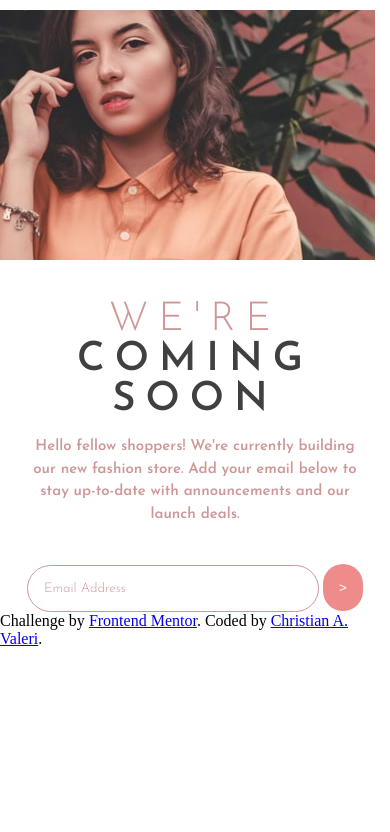
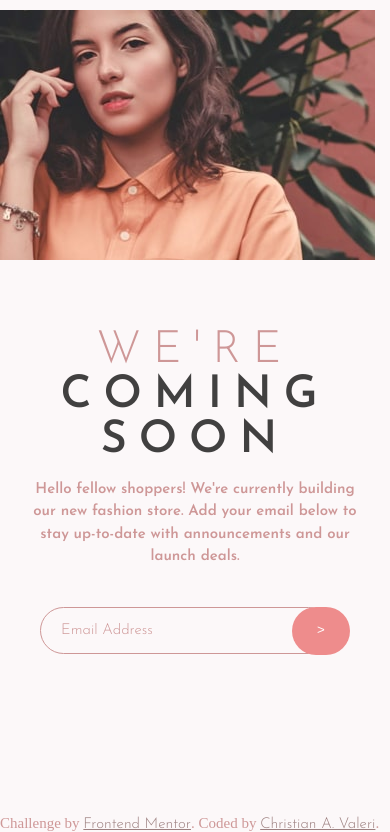
Before and after one commit to MortalChris/base-apparel-coming-soon-master, a plain HTML site: page index.html in a window 390 px wide. Shown: the part 82-914 px from the top of the page. Before the commit the page ends 844 px from the top, so only its background shows below. Drawn offline with Linux system fonts and the light colour scheme.

Commit message:
Finish Mobile design(99%)

```diff
--- a/index.html
+++ b/index.html
@@ -31,7 +31,7 @@
     </section>
 
     <section id="input">
-      <input type="text" class="texts" value="Email Address"></input>
+      <input type="text" class="texts" placeholder=" Email Address"></input>
       <input type="button" class="btn" value=">"></input>
     </section>
 
--- a/style.css
+++ b/style.css
@@ -2,7 +2,7 @@
 @import url('https://fonts.googleapis.com/css2?family=Josefin+Sans:wght@300&display=swap');
 @import url('https://fonts.googleapis.com/css2?family=Josefin+Sans:wght@300;600&display=swap');
 *{
-    background-color: hsl(0, 0%, 100%);
+    background-color: hsl(336, 45%, 98%);
     overflow-y: hidden;
     margin: 0;
     padding: 0;
@@ -34,25 +34,25 @@
 /*Where h1 and paragrph text are*/
 .article h1{
     font-family: 'Josefin Sans', sans-serif;
-    font-size:2.5rem;
+    font-size:2.8rem;
     display: flex;
     justify-content: center;
 }
 .first{
     font-weight: 400;
-    letter-spacing: 10px;
-    margin-top: 2.3rem;
+    letter-spacing: 12px;
+    margin-top: 4rem;
     color: hsl(0, 36%, 70%);
 }
 .second{
-    letter-spacing: 10px;
+    letter-spacing: 12px;
     color: rgb(65, 64, 64);
 }
 .third{
-    letter-spacing: 10px;
+    letter-spacing: 12px;
     color: rgb(65, 64, 64);
 }
-
+/*Paragrpah*/
 .article p{
     display: flex;
     text-align: center;
@@ -70,12 +70,21 @@
     margin-top:1.2rem;
     place-self: center;
 }
+
 .btn{
+    cursor: pointer;
+    display: inline-block;
+    margin-left: -44px;
     padding: 1rem;
+    padding-top: .92rem;
+    padding-bottom: 1.1rem;
+    padding-left: 1.6rem;
+    padding-right: 1.6rem;
     border: none;
     border-radius: 2rem;
     background-color: hsl(0, 74%, 74%);
     color: white;
+
 }
 .texts{
     margin-top:1.2rem;
@@ -87,11 +96,22 @@
     border-radius: 2rem;
     font-family: Josefin Sans;
 }
+::placeholder {
+    color:hsl(0, 36%, 70%);
+    font-weight: 20;
+    font-size: 15px;
+    /*Placeholder text input value "Email Address"*/
+}
 /*footer*/
-attribution a{
+footer{
+    margin-top: 10rem;
+    font-size: 15px;
+    color: hsl(0, 36%, 70%);
+}
+.attribution a{
     font-family: Josefin Sans;
-    font-size: 11px; text-align: center;
-    color: hsl(228, 45%, 44%);
+    text-align: center;
+    color: hsl(0, 13%, 56%);
 }
 
 @media (min-width: 426px) {
```
